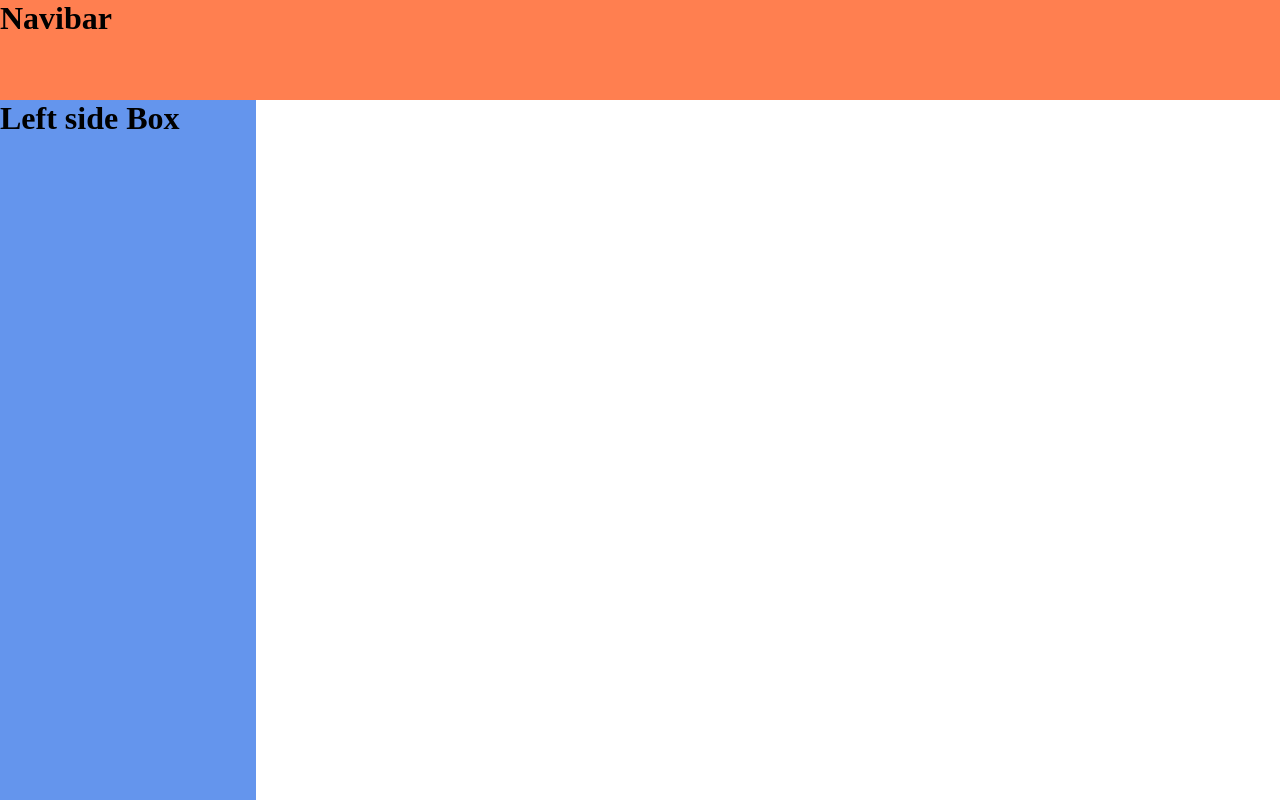
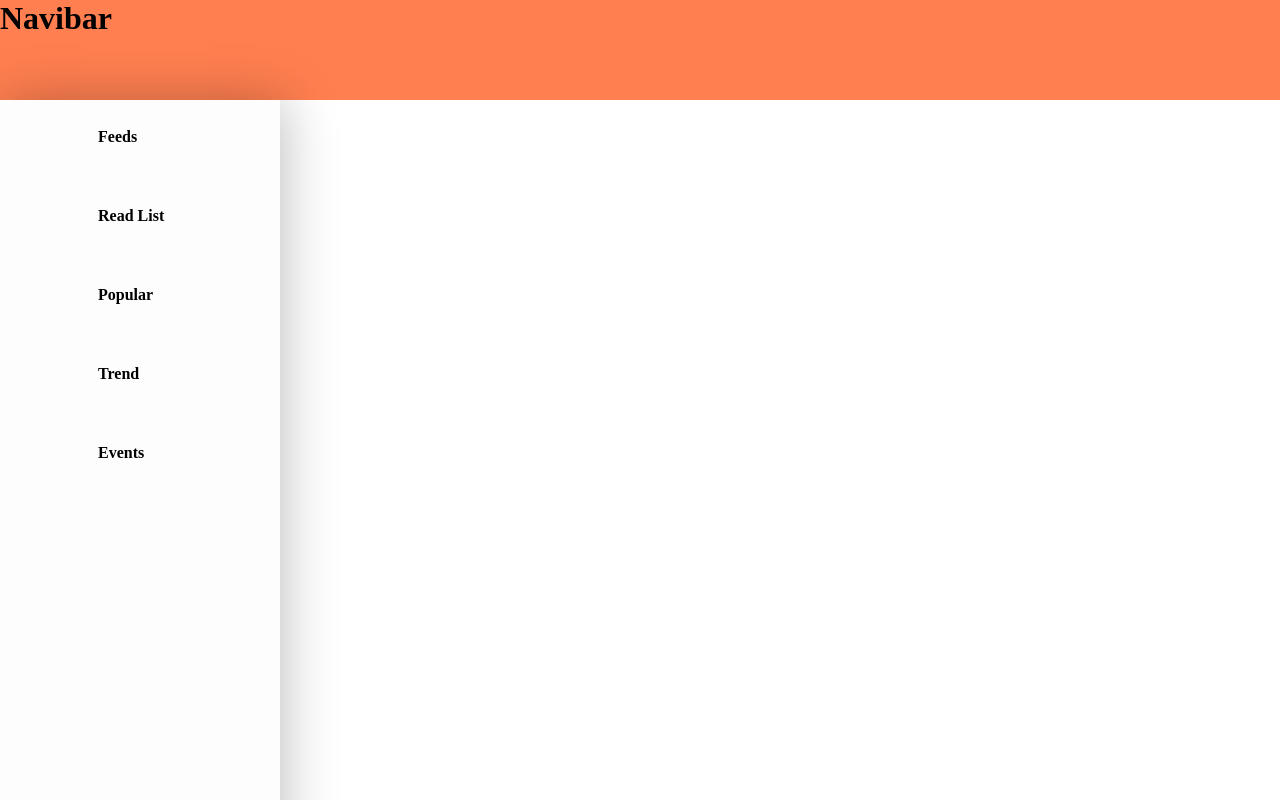
Before and after one commit to Writings-Startup/Writings-Webapp-, a React (Create React App) app: page / in a window 1280 px wide. Shown: the top 800 px of the page. Built offline with nearby package versions, Linux system fonts and the light colour scheme.

Commit message:
left side nav bar

```diff
--- a/src/Components/LeftsideBox.js
+++ b/src/Components/LeftsideBox.js
@@ -2,9 +2,30 @@ import React from 'react'
 import "../Css/LeftsideBox.css"
 function LeftsideBox() {
     return (
-        <div className="test">
-            <h1>Left side Box</h1>
-        </div>
+        <div className="body">
+
+        <div className="nil">
+                <h4 className="nil2"></h4>
+            </div>
+            <div className="content-box">
+                <h4 className="content">Feeds</h4>
+            </div>
+            <div className="content-box">
+                <h4 className="content">Read List</h4>
+            </div>
+            <div className="content-box">
+                <h4 className="content">Popular</h4>
+            </div>
+            <div className="content-box">
+                 <h4 className="content">Trend</h4>
+            </div>
+            <div className="content-box">
+                 <h4 className="content">Events</h4>
+            </div>
+
+
+          </div>
+
     )
 }
 
--- a/src/Css/LeftsideBox.css
+++ b/src/Css/LeftsideBox.css
@@ -1,5 +1,39 @@
-.test{
-    background-color:cornflowerblue;
-    width: 20vw;
-    height: 100vh;
+.body{
+    width: 280px;
+    height: 940px;
+    left: 0px;
+    top: 80px;
+
+    background: #FDFDFD;
+    box-shadow: 4px 0px 50px rgba(0, 0, 0, 0.25);
+
 }
+
+
+.content-box{
+
+
+    width: 280px;
+    height: 67px;
+    left: 0px;
+    top: 155px;
+    background: #FDFDFD;
+    margin-bottom: 12px;
+
+
+}
+
+
+.content-box:hover{
+    background: rgba(252, 237, 112, 1);
+    box-shadow: 0px 8px 10px rgba(0, 0, 0, 0.25);
+  }
+  .content{
+      margin-top: 0%;
+      margin-left: 35%;
+      padding-top: 10%;
+
+  }
+  .nil{
+    background: #FDFDFD;
+  }
```
